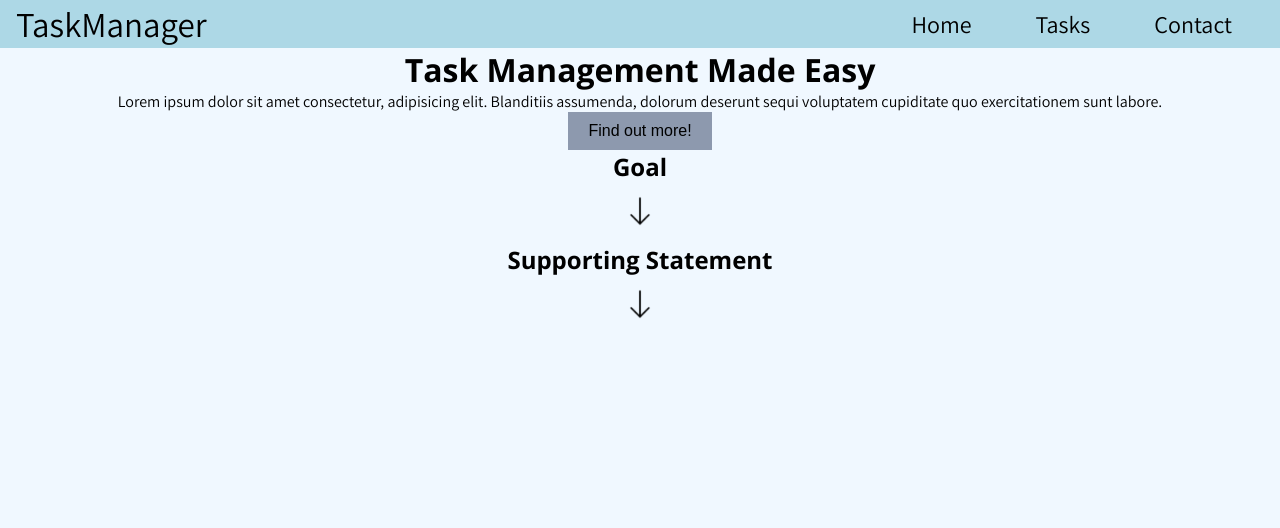
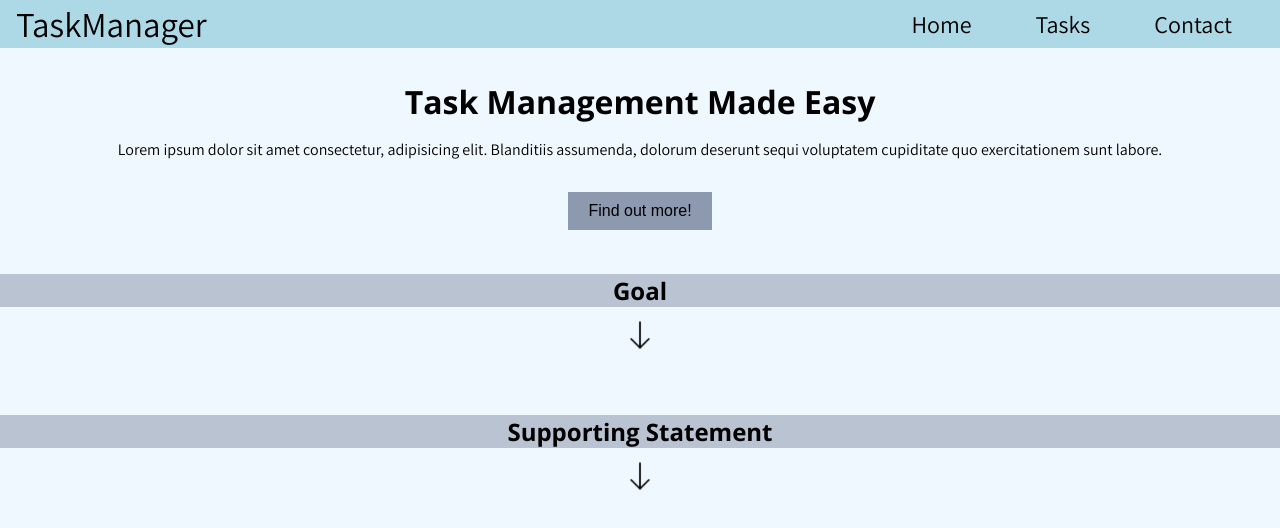
Before and after one commit to Kpeeler51/Task-Manager-Website, a React (Vite) app: page / in a window 1280 px wide. Shown: the top 528 px of the page. Built offline with nearby package versions, Linux system fonts and the light colour scheme.

Commit message:
home page customization

```diff
--- a/src/components/Home/Home.css
+++ b/src/components/Home/Home.css
@@ -0,0 +1,30 @@
+.home-header {
+    margin: 2rem
+}
+
+.header-title {
+    margin-bottom:1rem;
+}
+
+.header-link {
+    margin: 2rem 2rem 0.25rem 2rem;
+}
+
+.home-info {
+    margin: 2rem 0rem;
+}
+
+.home-container {
+    margin: 2rem 0rem;
+    padding: 0.5rem 0rem;
+}
+
+.main-header {
+    background-color: #8d99ae8c;
+}
+
+.home-item {
+    margin: 0rem 1rem
+}
+
+/* #8D99AE */
--- a/src/components/Home/Home.tsx
+++ b/src/components/Home/Home.tsx
@@ -6,29 +6,29 @@ export default function Home() {
   return (
     <>
     <header className='home-header'>
-        <h1>Task Management Made Easy</h1>
+        <h1 className='header-title'>Task Management Made Easy</h1>
         <p>
             Lorem ipsum dolor sit amet consectetur, adipisicing elit.
             Blanditiis assumenda, dolorum deserunt sequi
             voluptatem cupiditate quo exercitationem sunt labore.
         </p>
 
-        <button><Link to="/tasks">Find out more!</Link></button>
+        <button className='header-link'><Link to="/tasks">Find out more!</Link></button>
     </header>
 
     <main className='home-info'>
-        <section className='home-item'>
-            <h2> Goal </h2>
+        <section className='home-container'>
+            <h2 className='main-header'> Goal </h2>
             <Dropdown>
-                <p>Lorem ipsum dolor sit amet consectetur adipisicing elit. Beatae, ut ipsum quos consequuntur obcaecati soluta aspernatur aliquid est earum ad. Facilis omnis maxime quaerat quis nam reprehenderit architecto unde animi!
+                <p className='home-item'>Lorem ipsum dolor sit amet consectetur adipisicing elit. Beatae, ut ipsum quos consequuntur obcaecati soluta aspernatur aliquid est earum ad. Facilis omnis maxime quaerat quis nam reprehenderit architecto unde animi!
                 A atque sapiente reiciendis nisi aperiam ducimus, ipsam veniam vitae tempora vero delectus fugiat magni quod aliquid facere quia maxime voluptatem temporibus nihil possimus sunt? Soluta deleniti quasi facilis tenetur.
                 Voluptas magni non, eligendi voluptatibus voluptate aspernatur vero? Exercitationem, odit! Autem eligendi ipsa saepe voluptas ullam. Adipisci inventore autem reprehenderit deserunt repudiandae maxime labore neque! Libero beatae suscipit placeat cupiditate.</p>
             </Dropdown>
         </section>
-        <section className='home-item'>
-            <h2> Supporting Statement</h2>
+        <section className='home-container'>
+            <h2 className='main-header'> Supporting Statement</h2>
             <Dropdown>
-                <p>Lorem ipsum dolor sit amet consectetur adipisicing elit. Beatae, ut ipsum quos consequuntur obcaecati soluta aspernatur aliquid est earum ad. Facilis omnis maxime quaerat quis nam reprehenderit architecto unde animi!
+                <p className='home-item'>Lorem ipsum dolor sit amet consectetur adipisicing elit. Beatae, ut ipsum quos consequuntur obcaecati soluta aspernatur aliquid est earum ad. Facilis omnis maxime quaerat quis nam reprehenderit architecto unde animi!
                 A atque sapiente reiciendis nisi aperiam ducimus, ipsam veniam vitae tempora vero delectus fugiat magni quod aliquid facere quia maxime voluptatem temporibus nihil possimus sunt? Soluta deleniti quasi facilis tenetur.
                 Voluptas magni non, eligendi voluptatibus voluptate aspernatur vero? Exercitationem, odit! Autem eligendi ipsa saepe voluptas ullam. Adipisci inventore autem reprehenderit deserunt repudiandae maxime labore neque! Libero beatae suscipit placeat cupiditate.</p>
             </Dropdown>
```
